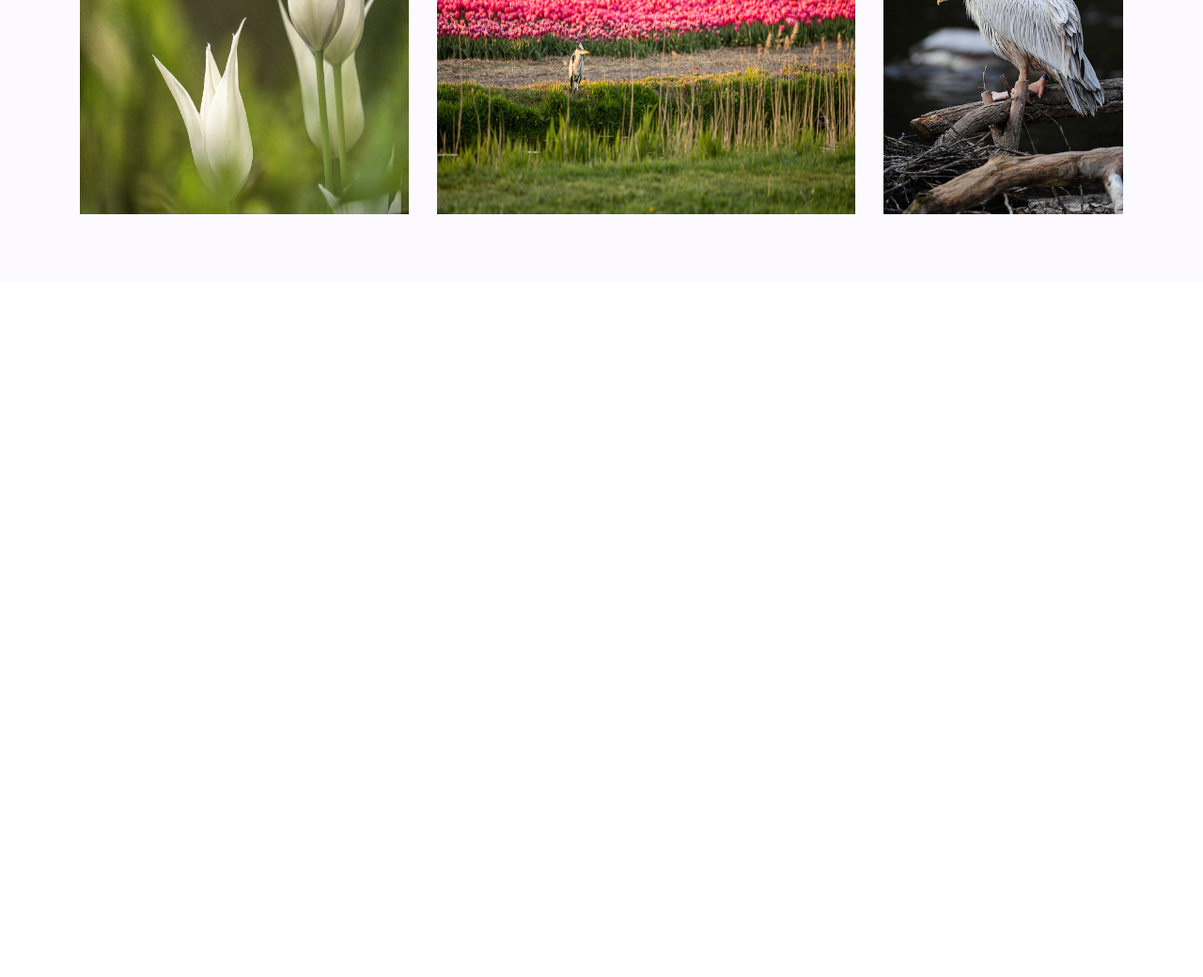
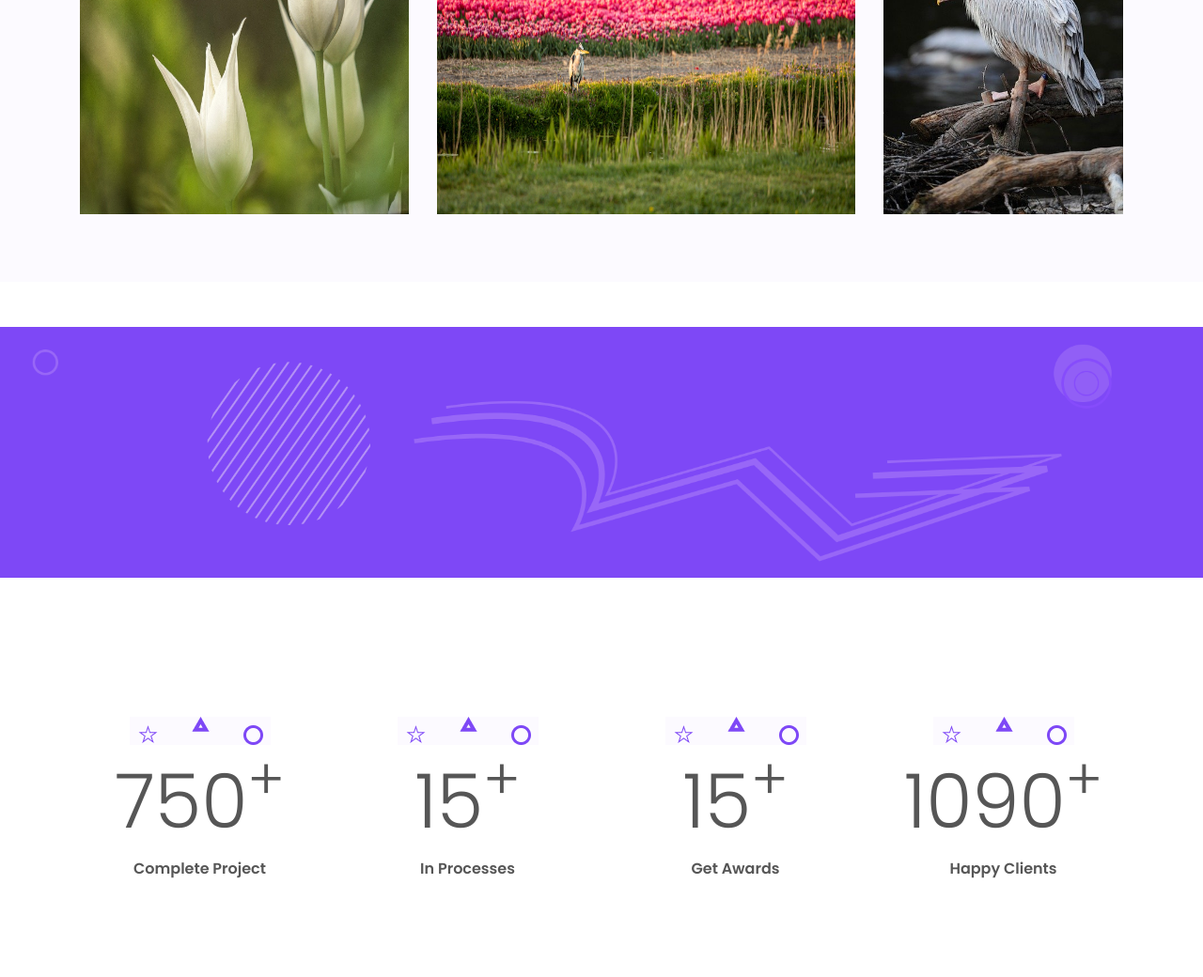
Before and after one commit to phuongtaycm157/My-CV-online, a plain HTML site: page index.html in a window 1280 px wide. Shown: the part 2738-3778 px from the top of the page at 94% size. Before the commit the page ends 3038 px from the top, so only its background shows below. Drawn offline with nearby package versions, Linux system fonts and the light colour scheme.

Commit message:
has a errror: let's fix image

```diff
--- a/index.html
+++ b/index.html
@@ -230,7 +230,50 @@
 		</div>
 	</div>
 
-
+	<!-- blog -->
+	<div class="blog">
+		<img src="images/Web_Shop.png" alt="" class="img-fluid mt-5">
+		<div class="container my-5">
+			<div class="row">
+				<div class="col-md-3">
+					<div class="my-card">
+						<div class="my-card-conent">
+							<img src="images/Mini_Title.png"  class="img-fluid">
+						</div>
+						<div class="my-card-header">750<sup>+</sup></div>
+						<div class="my-card-content">Complete Project</div>
+					</div>
+				</div>
+				<div class="col-md-3">
+					<div class="my-card">
+						<div class="my-card-conent">
+							<img src="images/Mini_Title.png"  class="img-fluid">
+						</div>
+						<div class="my-card-header">15<sup>+</sup></div>
+						<div class="my-card-content">In Processes</div>
+					</div>
+				</div>
+				<div class="col-md-3">
+					<div class="my-card">
+						<div class="my-card-conent">
+							<img src="images/Mini_Title.png"  class="img-fluid">
+						</div>
+						<div class="my-card-header">15<sup>+</sup></div>
+						<div class="my-card-content">Get Awards</div>
+					</div>
+				</div>
+				<div class="col-md-3">
+					<div class="my-card">
+						<div class="my-card-conent">
+							<img src="images/Mini_Title.png"  class="img-fluid">
+						</div>
+						<div class="my-card-header">1090<sup>+</sup></div>
+						<div class="my-card-content">Happy Clients</div>
+					</div>
+				</div>
+			</div>
+		</div>
+	</div>
 
 
 
--- a/styles/style.css
+++ b/styles/style.css
@@ -234,3 +234,18 @@
 .img-height {
 	height: 400px;
 }
+
+/*Blog*/
+.my-card {
+	margin-top: 100px;
+	margin-bottom: 100px;
+	text-align: center;
+	color: #565656;
+}
+.my-card .my-card-header {
+	font-size: 5rem;
+	font-weight: 300;
+}
+.my-card .my-card-content {
+	font-weight: 600;
+}
```
Also changed, not shown: images/Mini_Title.png (added), images/Web_Shop.png (renamed from images/Web Shop.png).
